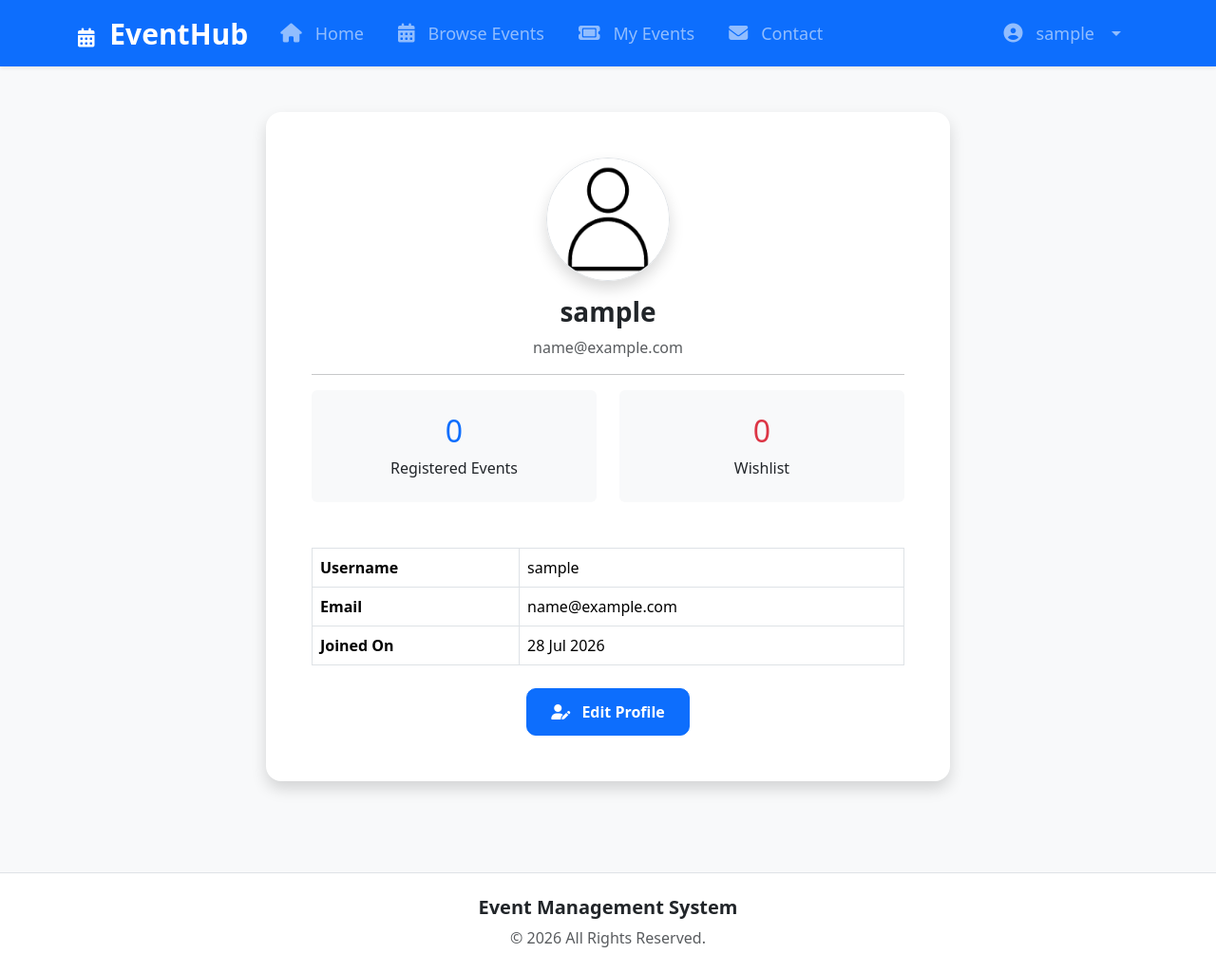
After one commit to Gunjanyadav6395/Event-Management-System, a Django app: page /profile/ in a window 1280 px wide. The commit adds this page. Shown: the whole page at 95% size. Run offline with Django 5.2, Linux system fonts and the light colour scheme; the visitor is signed in with stand-in values (Sample User, id 1); data that the repository does not hold is empty.

Commit message:
Add user profile page and navigation

```diff
--- a/event_management/settings.py
+++ b/event_management/settings.py
@@ -138,3 +138,7 @@ CRISPY_TEMPLATE_PACK = "bootstrap5"
 # Default Primary Key
 
 DEFAULT_AUTO_FIELD = 'django.db.models.BigAutoField'
+
+LOGIN_URL = "user_login"
+LOGIN_REDIRECT_URL = "user_event_list"
+LOGOUT_REDIRECT_URL = "home"
--- a/events/urls.py
+++ b/events/urls.py
@@ -229,5 +229,9 @@ urlpatterns = [
         views.my_registered_events,
         name="my_registered_events"
     ),
-
+    path(
+    "profile/",
+    views.user_profile,
+    name="user_profile"
+),
 ]
--- a/events/views.py
+++ b/events/views.py
@@ -1210,3 +1210,37 @@ def register_user(request):
         }
 
     )
+# =====================================
+# USER PROFILE
+# =====================================
+
+@login_required
+def user_profile(request):
+
+    total_registered_events = EventMember.objects.filter(
+        user=request.user,
+        status=True
+    ).count()
+
+    total_wishlist = EventWish.objects.filter(
+        user=request.user,
+        status=True
+    ).count()
+
+    context = {
+
+        "total_registered_events": total_registered_events,
+
+        "total_wishlist": total_wishlist,
+
+    }
+
+    return render(
+
+        request,
+
+        "user/user_profile.html",
+
+        context
+
+    )
--- a/templates/base/user_navbar.html
+++ b/templates/base/user_navbar.html
@@ -120,13 +120,13 @@
                         <li>
 
                             <a class="dropdown-item"
-                               href="#">
+   href="{% url 'user_profile' %}">
 
-                                <i class="fa-solid fa-user me-2"></i>
+    <i class="fa-solid fa-user me-2"></i>
 
-                                Profile
+    My Profile
 
-                            </a>
+</a>
 
                         </li>
 
--- /dev/null
+++ b/templates/user/user_profile.html
@@ -0,0 +1,148 @@
+{% extends "base/user_base.html" %}
+
+{% load static %}
+
+{% block title %}
+User Profile
+{% endblock %}
+
+{% block content %}
+
+<div class="container">
+
+    <div class="row justify-content-center">
+
+        <div class="col-lg-8">
+
+            <div class="card shadow border-0 rounded-4">
+
+                <div class="card-body p-5">
+
+                    <div class="text-center">
+
+                        <img src="{% static 'images/default-user.png' %}"
+                             class="rounded-circle border shadow"
+                             width="130"
+                             height="130"
+                             alt="Profile">
+
+                        <h3 class="mt-3 fw-bold">
+                            {{ request.user.username }}
+                        </h3>
+
+                        <p class="text-muted">
+                            {{ request.user.email }}
+                        </p>
+
+                    </div>
+
+                    <hr>
+
+                    <div class="row text-center">
+
+                        <div class="col-md-6 mb-4">
+
+                            <div class="p-4 rounded bg-light">
+
+                                <h2 class="text-primary">
+
+                                    {{ total_registered_events }}
+
+                                </h2>
+
+                                <p class="mb-0">
+
+                                    Registered Events
+
+                                </p>
+
+                            </div>
+
+                        </div>
+
+                        <div class="col-md-6 mb-4">
+
+                            <div class="p-4 rounded bg-light">
+
+                                <h2 class="text-danger">
+
+                                    {{ total_wishlist }}
+
+                                </h2>
+
+                                <p class="mb-0">
+
+                                    Wishlist
+
+                                </p>
+
+                            </div>
+
+                        </div>
+
+                    </div>
+
+                    <table class="table table-bordered mt-4">
+
+                        <tr>
+
+                            <th width="35%">
+                                Username
+                            </th>
+
+                            <td>
+                                {{ request.user.username }}
+                            </td>
+
+                        </tr>
+
+                        <tr>
+
+                            <th>
+                                Email
+                            </th>
+
+                            <td>
+                                {{ request.user.email }}
+                            </td>
+
+                        </tr>
+
+                        <tr>
+
+                            <th>
+                                Joined On
+                            </th>
+
+                            <td>
+                                {{ request.user.date_joined|date:"d M Y" }}
+                            </td>
+
+                        </tr>
+
+                    </table>
+
+                    <div class="text-center mt-4">
+
+                        <a href="#"
+                           class="btn btn-primary">
+
+                            <i class="fa-solid fa-user-pen me-2"></i>
+
+                            Edit Profile
+
+                        </a>
+
+                    </div>
+
+                </div>
+
+            </div>
+
+        </div>
+
+    </div>
+
+</div>
+
+{% endblock %}
```
